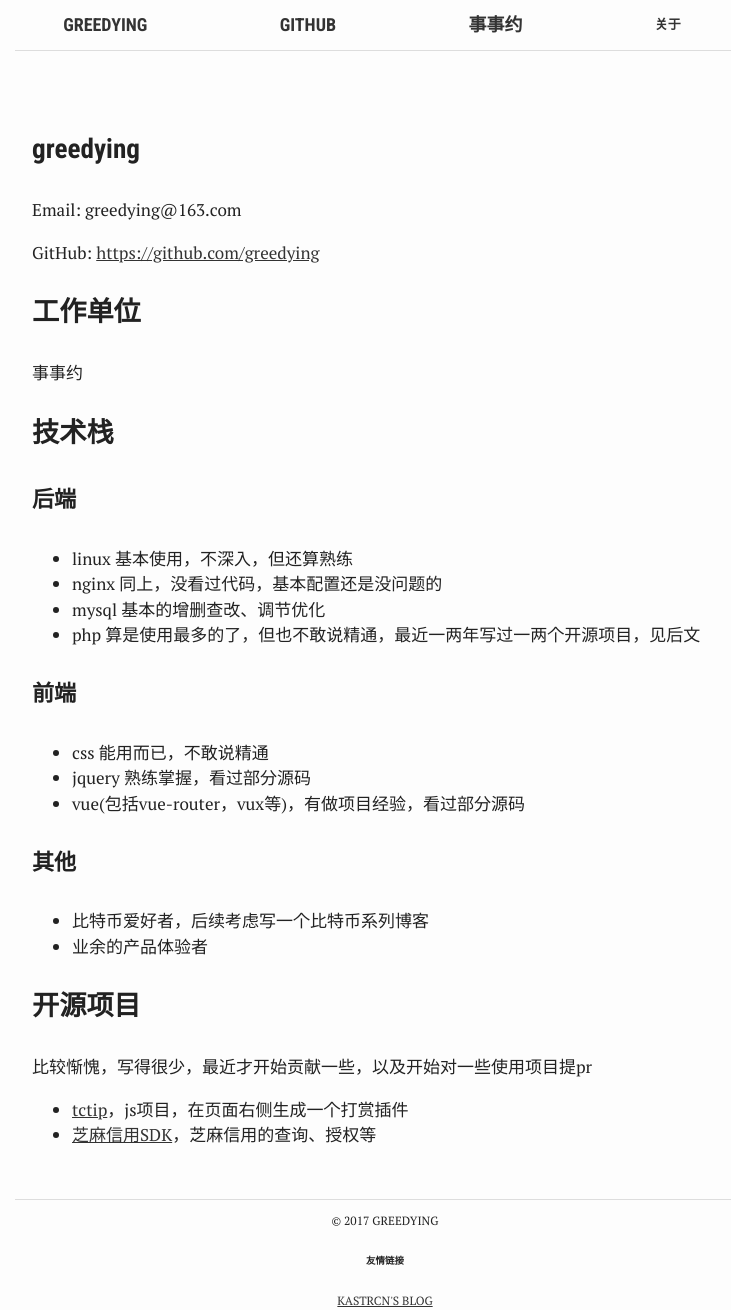
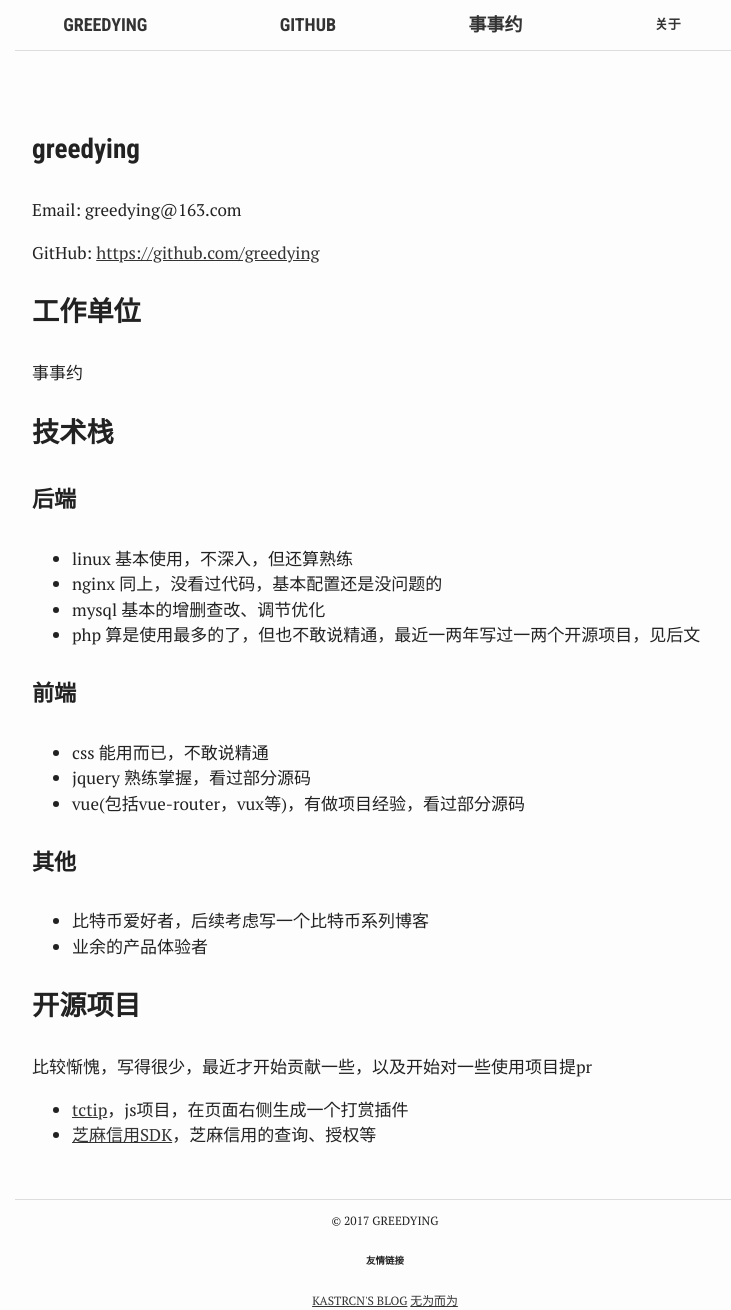
Before and after one commit to greedying/greedying, a Jekyll site: the page built from about.md, in a window 1280 px wide. Shown: the whole page, without its empty margins (255-986 px from the left). Built offline with Jekyll 4.4.1, drawn with Linux system fonts in a browser that asks for light colours; comment, search, counter and statistics services are not loaded.

Commit message:
增加友情链接

```diff
--- a/_includes/footer.html
+++ b/_includes/footer.html
@@ -3,6 +3,7 @@
   <div>
     <h6>友情链接</h6>
     <a href="http://zhaotian.info/" target="_blank">Kastrcn's blog</a>
+    <a href="http://www.wuweierwei.com/" target="_blank">无为而为</a>
   </div>
 </footer>
 <script src="{{ site.baseurl }}/assets/js/scripts.js"></script>
```
